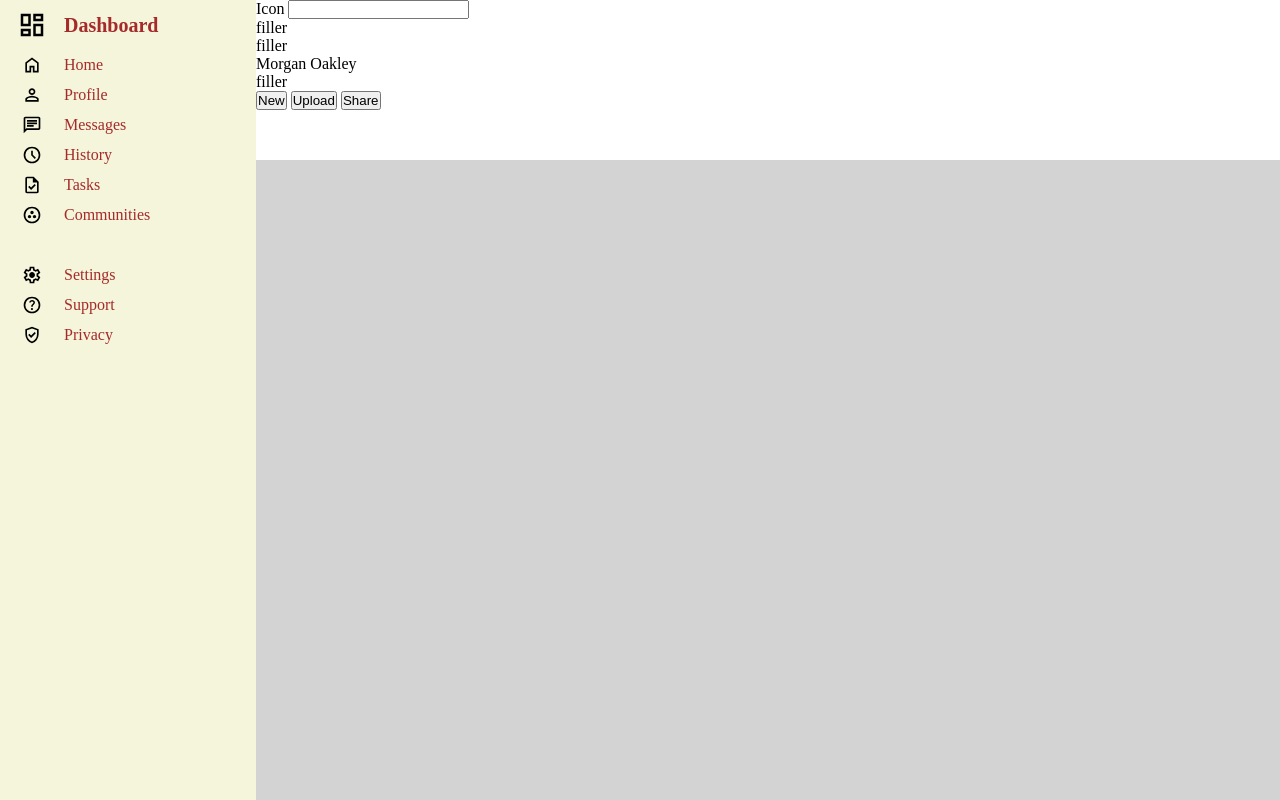
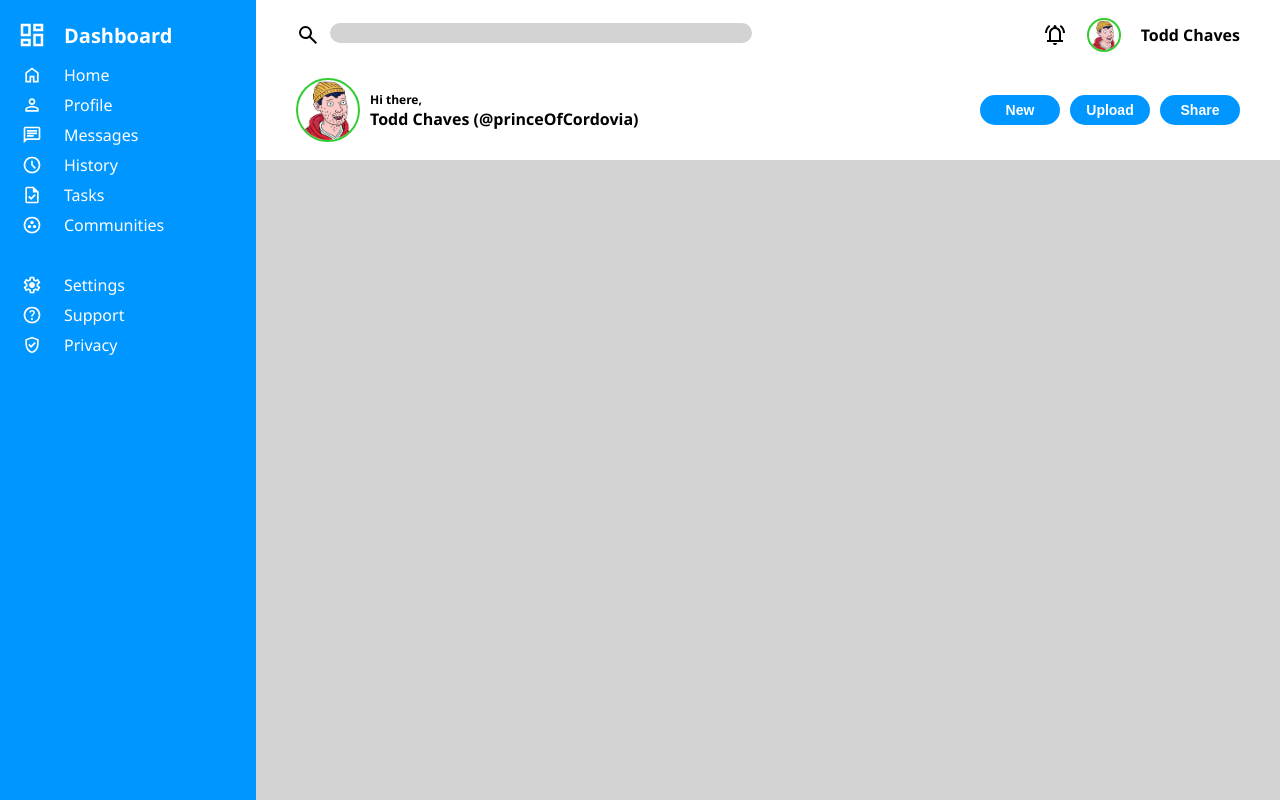
Before and after one commit to Jordan-Gurian/dashboard-project, a plain HTML site: page index.html in a window 1280 px wide. Drawn offline with Linux system fonts and the light colour scheme.

Commit message:
Add styling for navigation bar
Add grid and flex objects to nav bar element

```diff
--- a/index.html
+++ b/index.html
@@ -9,43 +9,56 @@
 <body>
     <div class="container">
         <div class="sidebar">
-            <img class="dashboard icon" src="images/dashboard.svg" alt="Dashboard Icon"/>
+            <img class="dashboard sidebar-icon" src="images/dashboard.svg" alt="Dashboard Icon"/>
             <a class="dashboard">Dashboard</a>
-            <img class="home icon" src="images/home-icon.svg" alt="Home Icon"/>
+            <img class="home sidebar-icon" src="images/home-icon.svg" alt="Home Icon"/>
             <a class="home" href="">Home</a>
-            <img class ="profile icon" src="images/profile.svg" alt="Profile Icon">
+            <img class ="profile sidebar-icon" src="images/profile.svg" alt="Profile Icon">
             <a class="profile" href="">Profile</a>
-            <img class ="messages icon" src="images/messages.svg" alt="Messages Icon">
+            <img class ="messages sidebar-icon" src="images/messages.svg" alt="Messages Icon">
             <a class="messages" href="">Messages</a>
-            <img class ="history icon" src="images/history.svg" alt="History Icon">
+            <img class ="history sidebar-icon" src="images/history.svg" alt="History Icon">
             <a class="history" href="">History</a>
-            <img class ="tasks icon" src="images/task.svg" alt="Tasks Icon">
+            <img class ="tasks sidebar-icon" src="images/task.svg" alt="Tasks Icon">
             <a class="tasks" href="">Tasks</a>
-            <img class ="communities icon" src="images/communities.svg" alt="Communities Icon">
+            <img class ="communities sidebar-icon" src="images/communities.svg" alt="Communities Icon">
             <a class="communities" href="">Communities</a>
             <a class="empty"></a>
             <a class="empty"></a>
-            <img class ="settings icon" src="images/settings.svg" alt="Settings Icon">
+            <img class ="settings sidebar-icon" src="images/settings.svg" alt="Settings Icon">
             <a class="settings" href="">Settings</a>
-            <img class ="support icon" src="images/support.svg" alt="Support Icon">
+            <img class ="support sidebar-icon" src="images/support.svg" alt="Support Icon">
             <a class="support" href="">Support</a>
-            <img class ="privacy icon" src="images/privacy.svg" alt="Privacy Icon">
+            <img class ="privacy sidebar-icon" src="images/privacy.svg" alt="Privacy Icon">
             <a class="privacy" href="">Privacy</a>
         </div>
         <div class="nav">
             <div class="header-bar">
-                <label for="search-bar">Icon
-                    <input id="search-bar" name="search-bar" type="search">
-                </label>
-                <div class="alert-icon">filler</div>
-                <div class="profile-image">filler</div>
-                <div class="profile-name">Morgan Oakley</div>
+                <div class="search">
+                    <img class="search-icon" src="images/search.svg" alt="Search Icon">
+                    <label for="search-bar">
+                        <input id="search-bar" name="search-bar" type="search">
+                    </label>
+                </div>
+                <div class="top-right">
+                    <a href=""><img class="alert-icon" src="images/alert.svg" alt="Alert Icon"></a>
+                    <a href=""><img class="profile-image" src="images/profile-pic.png" alt="Profile pic"></a>
+                    <a href=""><div class="profile-name">Todd Chaves</div></a>
+                </div>
             </div>
             <div class="profile-bar">
-                <div class="image-and-stuff">filler</div>
-                <button class="new">New</button>
-                <button class="upload">Upload</button>
-                <button class="share">Share</button>
+                <div class="image-and-stuff">
+                    <img class="profile-image" src="images/profile-pic.png" alt="Profile pic">
+                    <div class="top-text">
+                        <div class="hi-there">Hi there,</div>
+                        <div class="tag">Todd Chaves (@princeOfCordovia)</div>
+                    </div>
+                </div>
+                <div class="top-buttons">
+                    <button class="new">New</button>
+                    <button class="upload">Upload</button>
+                    <button class="share">Share</button>
+                </div>
             </div>
         </div>
         <div class="article">
--- a/style.css
+++ b/style.css
@@ -1,11 +1,23 @@
+:root {
+    --background-gray: #D3D3D3;
+    --background-blue: #0096FF;
+    --online-green: #32CD32;
+    --top-page-padding: 10px;
+    --webpage-fonts: 'Segoe UI', Tahoma, Geneva, Verdana, sans-serif;
+    --standard-gap: 10px;
+}
+
+
 * {
     margin: 0;
     padding: 0;
 }
 
-img {
+.sidebar-icon {
     width: 20px;
     height: 20px;
+    justify-self: center;
+    filter: brightness(0) invert(1);
 }
 
 .container {
@@ -18,8 +30,8 @@ img {
 
 
 .sidebar {
-    background-color: beige;
-
+    padding-top: var(--top-page-padding);
+    background-color: var(--background-blue);;
     grid-row: 1 / -1;
 
     display: grid;
@@ -28,9 +40,13 @@ img {
     align-items: center;
 }
 
+a {
+    text-decoration: none;
+}
+
 .sidebar > a {
-    text-decoration: none;
-    color: brown;
+    color: white;
+    font-family: var(--webpage-fonts);
 }
 
 .dashboard {
@@ -38,15 +54,121 @@ img {
     font-weight: bold;
 }
 
-.dashboard.icon {
+.dashboard.sidebar-icon {
     width: 30px;
     height: 30px;
 }
 
-.icon {
+
+.nav {
+    padding-top: var(--top-page-padding);
+    display: grid;
+    grid-template-rows: 1fr 2fr;
+    margin: 0px 40px;
+}
+
+.header-bar {
+    display: flex;
+    justify-content: space-between;
+    align-items: center;
+}
+
+.search {
+    display: flex;
+    gap: var(--standard-gap);
+}
+
+.top-right {
+    display: flex;
+    align-content: center;
+    justify-content: space-between;
+    gap: calc(var(--standard-gap) * 2);
+}
+
+.top-right > a {
+    display: flex;
+    align-items: center;
+}
+
+#search-bar {
+    border: none;
+    padding-left: 8px;
+    width: min(33vw, 500px);
+    height: 20px;
+    border-radius: 12px;
+    background-color:  var(--background-gray);
+}
+
+#search-bar:focus {
+    border: 2px solid black;
+}
+
+.alert-icon,
+.profile-image,
+.profile-name {
+    color: black;
     justify-self: center;
 }
 
+.profile-name {
+    font-weight: bold;
+    font-family: var(--webpage-fonts);
+}
+
+.profile-image {
+    width: 30px;
+    height: 30px;
+    border-radius: 100%;
+    border: 2px solid var(--online-green);
+}
+
+button {
+    appearance: none;
+    outline: none;
+    border-radius: 20px;
+    height: 30px;
+    width: 80px;
+    font-size: 14px;
+    border: 0;
+    font-weight: bold;
+    color: white;
+    background-color: var(--background-blue);
+    cursor: pointer;
+}
+
+.profile-bar {
+    display: flex;
+    justify-content: space-between;
+    align-items: center;
+}
+
+.image-and-stuff {
+    display: flex;
+    align-items: center;
+    gap: var(--standard-gap);
+}
+
+.top-text {
+    font-family: var(--webpage-fonts);
+    font-weight: bold;
+    justify-self: left;
+}
+
+.image-and-stuff > .profile-image {
+    justify-self: left;
+    width: 60px;
+    height: 60px;
+}
+
+.top-buttons {
+    display: flex;
+    gap: var(--standard-gap);
+}
+
+.hi-there {
+    font-size: 12px;
+}
+
 .article {
-    background-color: lightgray;
+    background-color: var(--background-gray);
 }
```
Also changed, not shown: images/alert.svg (added), images/profile-pic.png (added), images/search.svg (added).
